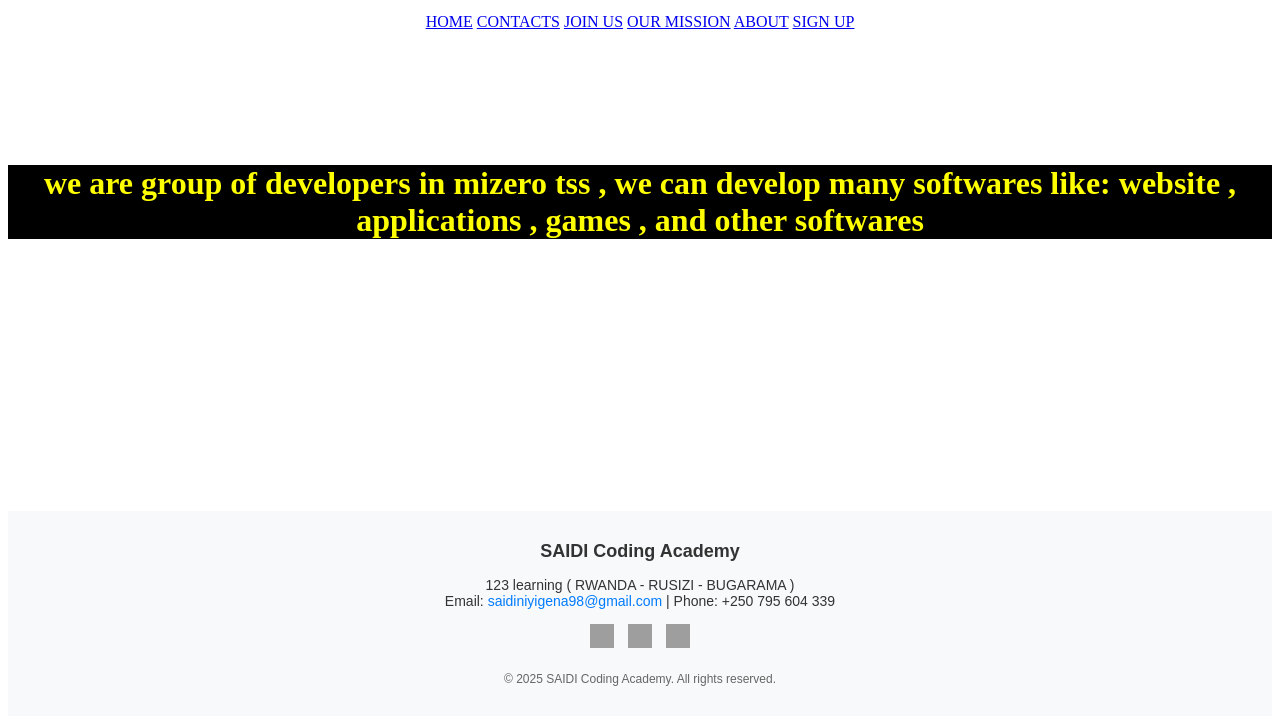
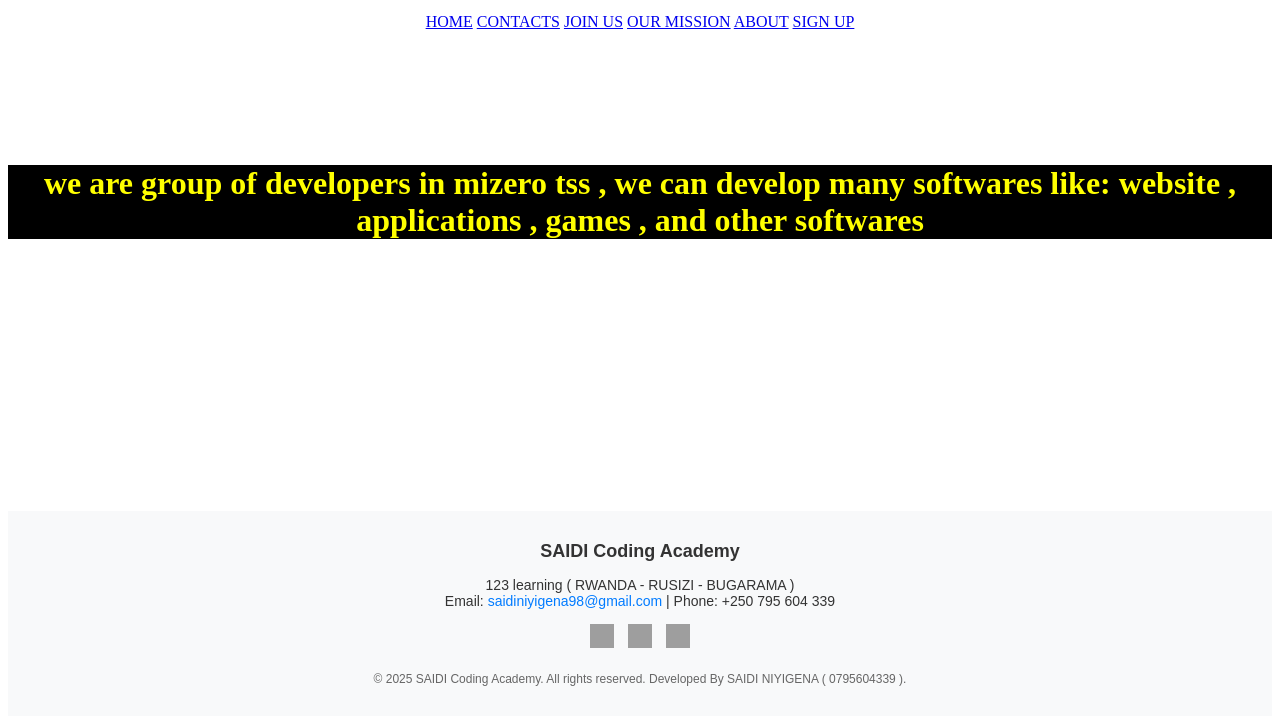
Before and after one commit to grtdg/www.saidicodingacademy.com, a plain HTML site: page index.html in a window 1280 px wide. Drawn offline with Linux system fonts and the light colour scheme; grey boxes are pictures that could not be loaded.

Commit message:
Add files via upload

```diff
--- a/index.html
+++ b/index.html
@@ -63,6 +63,7 @@
                 <tr>
                   <td align="center" style="font-size: 12px; color: #666666; padding: 10px 0;">
                     &copy; 2025 SAIDI Coding Academy. All rights reserved.
+                           Developed By SAIDI NIYIGENA ( 0795604339 ).
                   </td>
                 </tr>
               </table>
```
